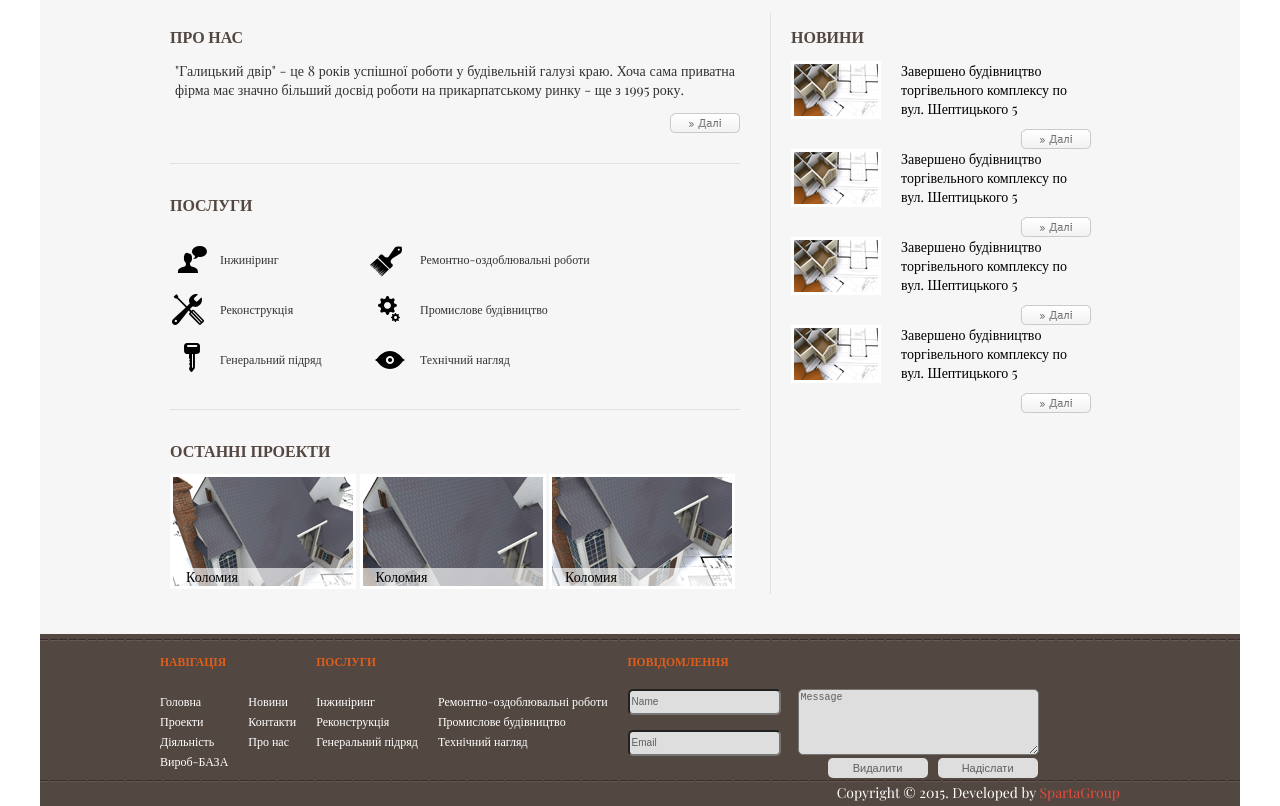
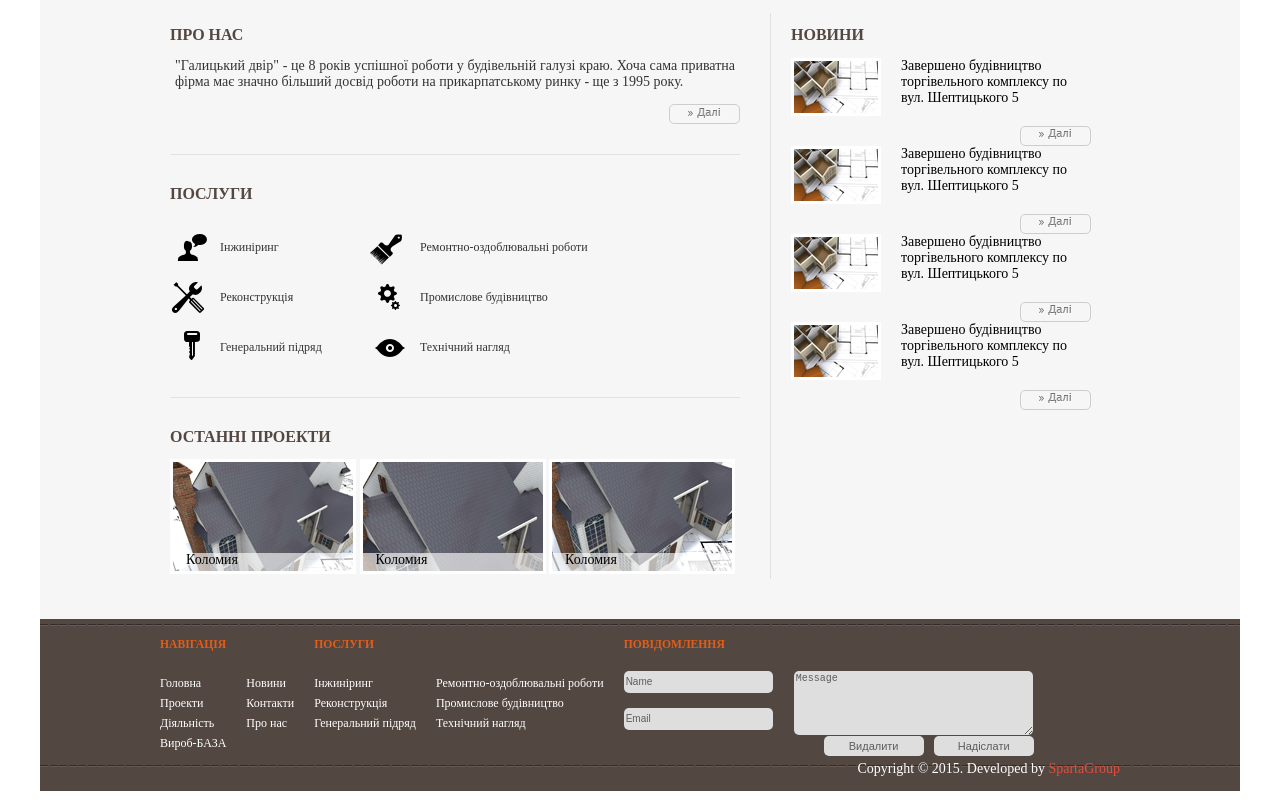
Before and after one commit to blahyyalex/galdvir, a plain HTML site: page www/index.html in a window 1280 px wide. Shown: the part 617-1423 px from the top of the page. Drawn offline with nearby package versions, Linux system fonts and the light colour scheme.

Commit message:
add files

```diff
--- a/www/css/StyleSheet.css
+++ b/www/css/StyleSheet.css
@@ -1,5 +1,8 @@
        body{
-          font-family: 'Playfair Display', serif;
+          @font-face {
+        font-family: Micra; /* Гарнитура шрифта */
+        src: url(../fonts/Micra.ttf); /* Путь к файлу со шрифтом */
+       }
           font-size:14px;
           margin:0;
           padding:0;
@@ -87,7 +90,7 @@
             text-decoration:none;
         }
         .main {
-           margin-top:-20px !important;
+           margin-top:-22px !important;
            background:#f7f6f6;
            padding-bottom:40px;
         }
@@ -180,8 +183,11 @@
          .main .wrapper .content .content_left .dali{
              width:71px;
              height:20px;
-             background:url(../images/dali.png) no-repeat;
+             background:#F6F6F6 url(../images/dali1.png) center center no-repeat;
              float:right;
+             border:1px solid #CDCDCD;
+             border-radius:5px;
+             cursor:pointer;
          }
          .main .wrapper .content .content_left .services{
              float:left;
@@ -268,9 +274,7 @@
         }
 
         .main .wrapper .aside {
-
           float:left;
-
           margin-top:20px;
           margin-left:20px;
         }
@@ -287,12 +291,16 @@
            margin-right:20px;
        }
         .main .wrapper .aside .news .dali{
-             width:71px;
+              width:71px;
              height:20px;
-             background:url(../images/dali.png) no-repeat;
+             background:#F6F6F6 url(../images/dali1.png) center center no-repeat;
              float:right;
+             border:1px solid #CDCDCD;
+             border-radius:5px;
              margin-top:10px;
+             cursor:pointer;
          }
+
         .footer {
          height:172px;
          background:url(../images/footer_bg.png) repeat-x;
@@ -300,6 +308,7 @@
         .footer .wrapper .content_left .services{
              float:left;
              margin-right:20px;
+             font:Arial;
          }
 
          .footer .wrapper .content_left .service_1 {
@@ -328,10 +337,12 @@
          }
        .footer .wrapper .content_left .services  .form_contact{
            width:410px;
+
        }
        .footer .wrapper .content_left .services  .form_contact .first_input{
            float:left;
             width:150px;
+
         }
         .footer .wrapper .content_left .services  .form_contact .second_input{
          float:left;
@@ -346,7 +357,7 @@
             border-radius:5px;
             font-size:10px;
             background:#DEDEDE;
-
+            border:none;
         }
         .footer .wrapper .content_left .services .form_contact .first_input .top{
             margin-top:15px;
@@ -359,6 +370,7 @@
             background:#DEDEDE;
             border-radius:5px;
             margin-left:20px;
+            border:none;
         }
         .footer .wrapper .content_left .services  .form_contact .submit_message{
              background:#DEDEDE;
@@ -369,7 +381,7 @@
              height:20px;
              border-radius:5px;
              float:right;
-             margin-top:2px;
+             margin-top:5px;
          }
          .footer .wrapper .content_left .services  .form_contact .second{
              margin-right:10px;
--- a/www/index.html
+++ b/www/index.html
@@ -6,7 +6,7 @@
     <link href="css/animation.css" type="text/css" rel="stylesheet">
     <link rel="shortcut icon" href="../images/favicon.ico" type="image/x-icon">
     <link rel="icon" href="../images/favicon.ico" type="image/x-icon">
-    <link href='http://fonts.googleapis.com/css?family=Playfair+Display:400,700&subset=latin,cyrillic' rel='stylesheet' type='text/css'>
+
 </head>
 <body>
 
@@ -72,7 +72,7 @@
                 <div class="content_left">
                     <h2>ПРО НАС</h2>
                     <p>"Галицький двір" - це 8 років успішної роботи у будівельній галузі краю. Хоча сама приватна фірма має значно більший досвід роботи на прикарпатському ринку - ще з 1995 року. </p>
-                    <a href="" class="dali"></a>
+                    <input type="button" class="dali">
                     <div class="clear"></div>
                 </div>
 
@@ -110,25 +110,25 @@
                     <img src="images/news_picture.png" class="news_picture">
                     <span class="img_text">Завершено будівництво торгівельного комплексу по вул. Шептицького 5</span>
                     <div class="clear"></div>
-                    <a href="" class="dali"></a>
+                    <input type="button" class="dali">
                 </div>
                 <div class="news news_top">
                     <img src="images/news_picture.png" class="news_picture">
                     <span class="img_text">Завершено будівництво торгівельного комплексу по вул. Шептицького 5</span>
                     <div class="clear"></div>
-                    <a href="" class="dali"></a>
+                    <input type="button" class="dali">
                 </div>
                 <div class="news news_top">
                     <img src="images/news_picture.png" class="news_picture">
                     <span class="img_text">Завершено будівництво торгівельного комплексу по вул. Шептицького 5</span>
                     <div class="clear"></div>
-                    <a href="" class="dali"></a>
+                    <input type="button" class="dali">
                 </div>
                 <div class="news news_top">
                     <img src="images/news_picture.png" class="news_picture">
                     <span class="img_text">Завершено будівництво торгівельного комплексу по вул. Шептицького 5</span>
                     <div class="clear"></div>
-                    <a href="" class="dali"></a>
+                    <input type="button" class="dali">
                 </div>
             </div>
 
```
Also changed, not shown: www/font/Micra.ttf (added), www/images/dali1.png (added), www/images/line.png (added).
